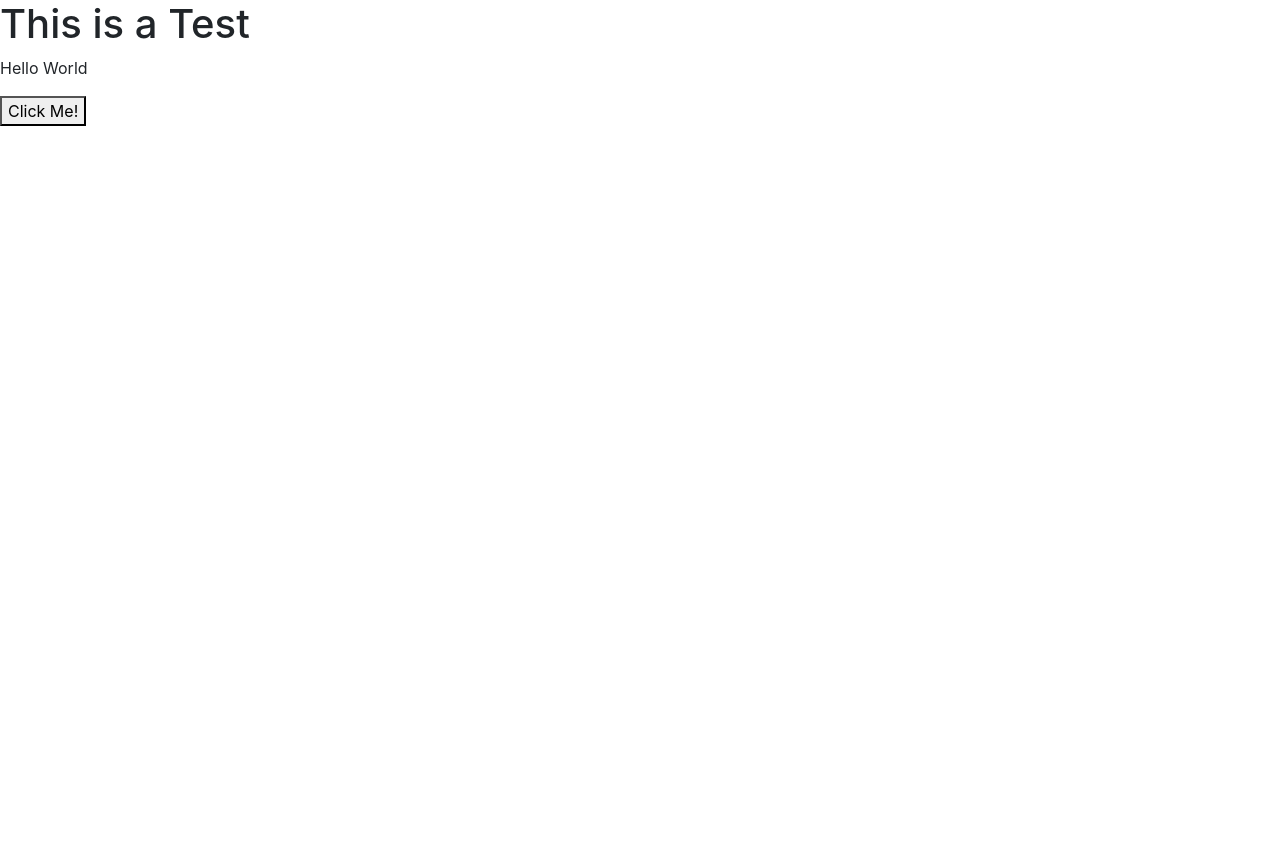
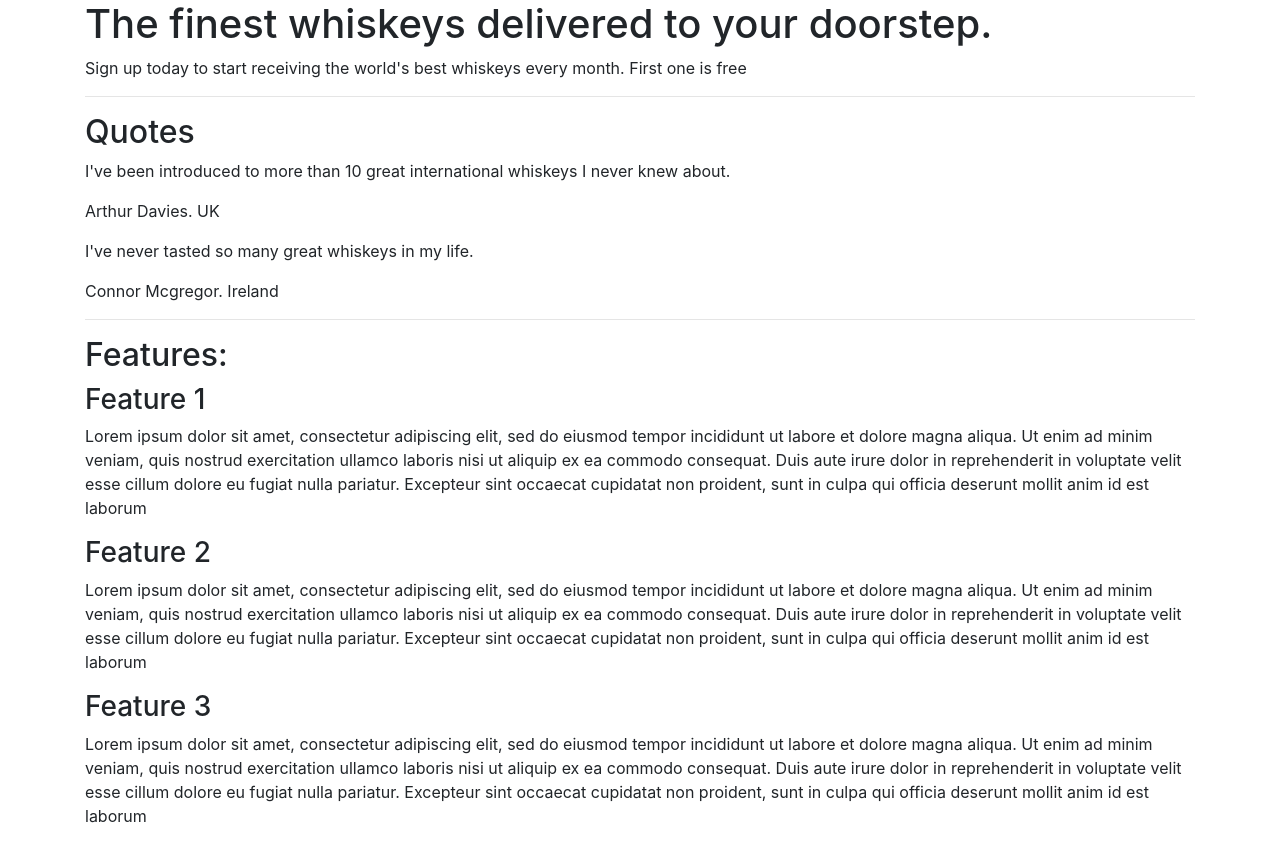
Before and after one commit to adamparker75/bootstrap-test, a plain HTML site: page index.html in a window 1280 px wide. Before the commit the page ends 800 px from the top, so only its background shows below. Drawn offline with nearby package versions, Linux system fonts and the light colour scheme.

Commit message:
Initial commit

```diff
--- a/index.html
+++ b/index.html
@@ -4,13 +4,55 @@
     <meta charset="UTF-8">
     <meta name="viewport" content="width=device-width, initial-scale=1.0">
     <meta http-equiv="X-UA-Compatible" content="ie=edge">
-    <title>Document</title>
+    <title>Whiskey Drop Taste a new Whiskey every month</title>
     <link rel="stylesheet" href="https://stackpath.bootstrapcdn.com/bootstrap/4.4.1/css/bootstrap.min.css" integrity="sha384-Vkoo8x4CGsO3+Hhxv8T/Q5PaXtkKtu6ug5TOeNV6gBiFeWPGFN9MuhOf23Q9Ifjh" crossorigin="anonymous">
     <script src="https://stackpath.bootstrapcdn.com/bootstrap/4.4.1/js/bootstrap.min.js" integrity="sha384-wfSDF2E50Y2D1uUdj0O3uMBJnjuUD4Ih7YwaYd1iqfktj0Uod8GCExl3Og8ifwB6" crossorigin="anonymous"></script>
 </head>
 <body>
-    <h1>This is a Test</h1>
-        <p>Hello World</p>
-        <button>Click Me!</button>
+    <article class="container">
+        <!--call out-->
+        <section class="callout">
+            <h1>The finest whiskeys delivered to your doorstep.</h1>
+            <p>Sign up today to start receiving the world's best whiskeys every month.
+             First one is free</p>
+        </section>
+        <!-- /call out-->
+        <hr>
+        <!--quotes-->
+        <section class="quotes">
+            <h2>Quotes</h2>
+            <div class="quote">
+            <p>I've been introduced to more than 10 great international whiskeys I never
+            knew about.</p>
+            <p>Arthur Davies. UK</p>
+            </div>
+             <div class="quote">
+            <p>I've never tasted so many great whiskeys in my life.</p>
+            <p>Connor Mcgregor. Ireland</p>
+            </div>
+        </section>
+        <!--/quotes-->
+        <hr>
+        <!--features-->
+        <section class="features">
+            <h2>Features:</h2>
+            <div class="feature">
+            <h3>Feature 1</h3>
+            <p>Lorem ipsum dolor sit amet, consectetur adipiscing elit, sed do eiusmod tempor incididunt ut labore et dolore magna aliqua. Ut enim ad minim veniam, quis nostrud
+            exercitation ullamco laboris nisi ut aliquip ex ea commodo consequat. Duis aute irure dolor in reprehenderit in voluptate velit esse cillum dolore eu fugiat nulla pariatur.
+            Excepteur sint occaecat cupidatat non proident,
+            sunt in culpa qui officia deserunt mollit anim id est laborum</p>
+            </div>
+               <div class="feature">
+            <h3>Feature 2</h3>
+            <p>Lorem ipsum dolor sit amet, consectetur adipiscing elit, sed do eiusmod tempor incididunt ut labore et dolore magna aliqua. Ut enim ad minim veniam, quis nostrud exercitation ullamco laboris nisi ut aliquip ex ea commodo consequat. Duis aute irure dolor in reprehenderit in voluptate velit esse cillum dolore eu fugiat nulla pariatur. Excepteur sint occaecat cupidatat non proident, sunt in culpa qui officia deserunt mollit anim id est laborum</p>
+            </div>
+               <div class="feature">
+            <h3>Feature 3</h3>
+            <p>Lorem ipsum dolor sit amet, consectetur adipiscing elit, sed do eiusmod tempor incididunt ut labore et dolore magna aliqua. Ut enim ad minim veniam, quis nostrud exercitation ullamco laboris nisi ut aliquip ex ea commodo consequat. Duis aute irure dolor in reprehenderit in voluptate velit esse cillum dolore eu fugiat nulla pariatur. Excepteur sint occaecat cupidatat non proident, sunt in culpa qui officia deserunt mollit anim id est laborum</p>
+            </div>
+        </section>
+        <!--features-->
+    </article>
 </body>
 </html>
```
